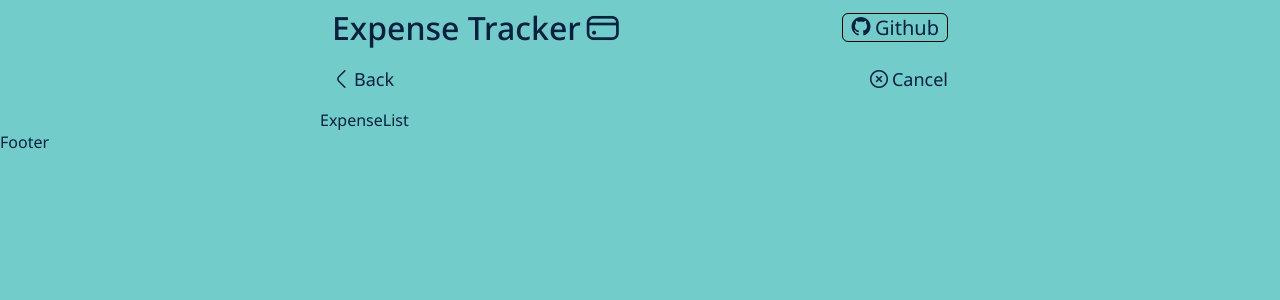
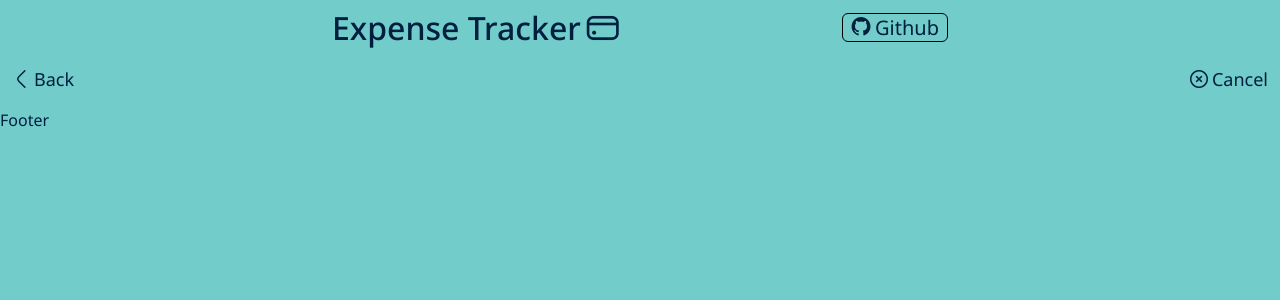
Before and after one commit to CoreyPhillipsOfficial/expense-tracker, a React (Create React App) app: page /add-expense in a window 1280 px wide. Shown: the top 300 px of the page. Built offline with nearby package versions, Linux system fonts and the light colour scheme.

Commit message:
created addExpense and deleteExpense functions

```diff
--- a/src/App.js
+++ b/src/App.js
@@ -9,10 +9,9 @@ function App() {
       <div>
         <Header />
         <Routes>
-          <Route path='/' exact component={Home} />
-          <Route path='/add-expense' component={AddExpense} />
+          <Route path='/' element={<Home />} />
+          <Route path='/add-expense' element={<AddExpense />} />
         </Routes>
-        <Home />
         <div>Footer</div>
       </div>
     </Router>
--- /dev/null
+++ b/src/components/expense-list/card.js
@@ -0,0 +1,9 @@
+import React from 'react'
+
+const Card = ({ item }) => {
+    return (
+        <div>This is Card</div>
+    )
+}
+
+export default Card
--- /dev/null
+++ b/src/components/expense-list/index.js
@@ -0,0 +1,25 @@
+import React from 'react'
+import './expense-list.css'
+import Card from './card';
+
+const ExpenseList = () => {
+    const list = [
+        {
+            title: 'Made a purchase',
+            logo: 'sjahsgf',
+            createdAt: Date.now(),
+            amount: 1234,
+        }
+    ];
+    return (
+        <div>
+            {list.length ? (
+                list.map((item, id) => (
+                    <Card key={id} item={item} />
+                ))
+            ) : null}
+        </div>
+    )
+}
+
+export default ExpenseList
--- a/src/components/topfold/index.js
+++ b/src/components/topfold/index.js
@@ -1,5 +1,6 @@
 import React, { useState } from 'react'
 import './topfold.css'
+import { Link } from 'react-router-dom'
 
 const TopFold = () => {
     const [query, setQuery] = useState('')
@@ -17,21 +18,27 @@ const TopFold = () => {
                             placeholder='Search for expenses' onChange={(e) => handleQuery(e)}
                         />
                     </div>
+                    <Link to='/add-expense'>
                         <div className="add-button">
                             <i className="fi-rr-add"></i>
                             <label>Add</label>
                         </div>
+                    </Link>
                 </div>
             ) : (
                 <div className='add-topfold'>
+                    <Link to='/'>
                         <div className='add-topfold-button'>
                             <i className='fi-rr-angle-left'></i>
                             <label htmlFor="">Back</label>
                         </div>
+                    </Link>
+                    <Link to='/'>
                         <div className='add-topfold-button'>
                             <i className='fi-rr-cross-circle'></i>
                             <label htmlFor="">Cancel</label>
                         </div>
+                    </Link>
                 </div>)}
         </div>
 
--- a/src/pages/add-expense/index.js
+++ b/src/pages/add-expense/index.js
@@ -1,8 +1,11 @@
 import React from 'react'
+import TopFold from '../../components/topfold'
 
 const AddExpense = () => {
     return (
-        <div>This is add expense</div>
+        <div>
+            <TopFold />
+        </div>
     )
 }
 
--- a/src/pages/home/index.js
+++ b/src/pages/home/index.js
@@ -1,11 +1,12 @@
 import React from 'react'
 import './home.css'
 import TopFold from '../../components/topfold';
+import ExpenseList from '../../components/expense-list';
 
 const Home = () => {
     return <div className='home'>
         <TopFold />
-        <div>ExpenseList</div>
+        <ExpenseList />
     </div>
 };
 
--- a/src/redux/action-types/expenses.js
+++ b/src/redux/action-types/expenses.js
@@ -0,0 +1,2 @@
+export const ADD_EXPENSE = 'ADD_EXPENSE';
+export const DELETE_EXPENSE = 'DELETE_EXPENSE'
```
Also changed, not shown: src/redux/actions/expenses.js (+15 -0 lines), src/components/expense-list/expense-list.css (added). Lines whose indentation alone changed are shown as unchanged.
